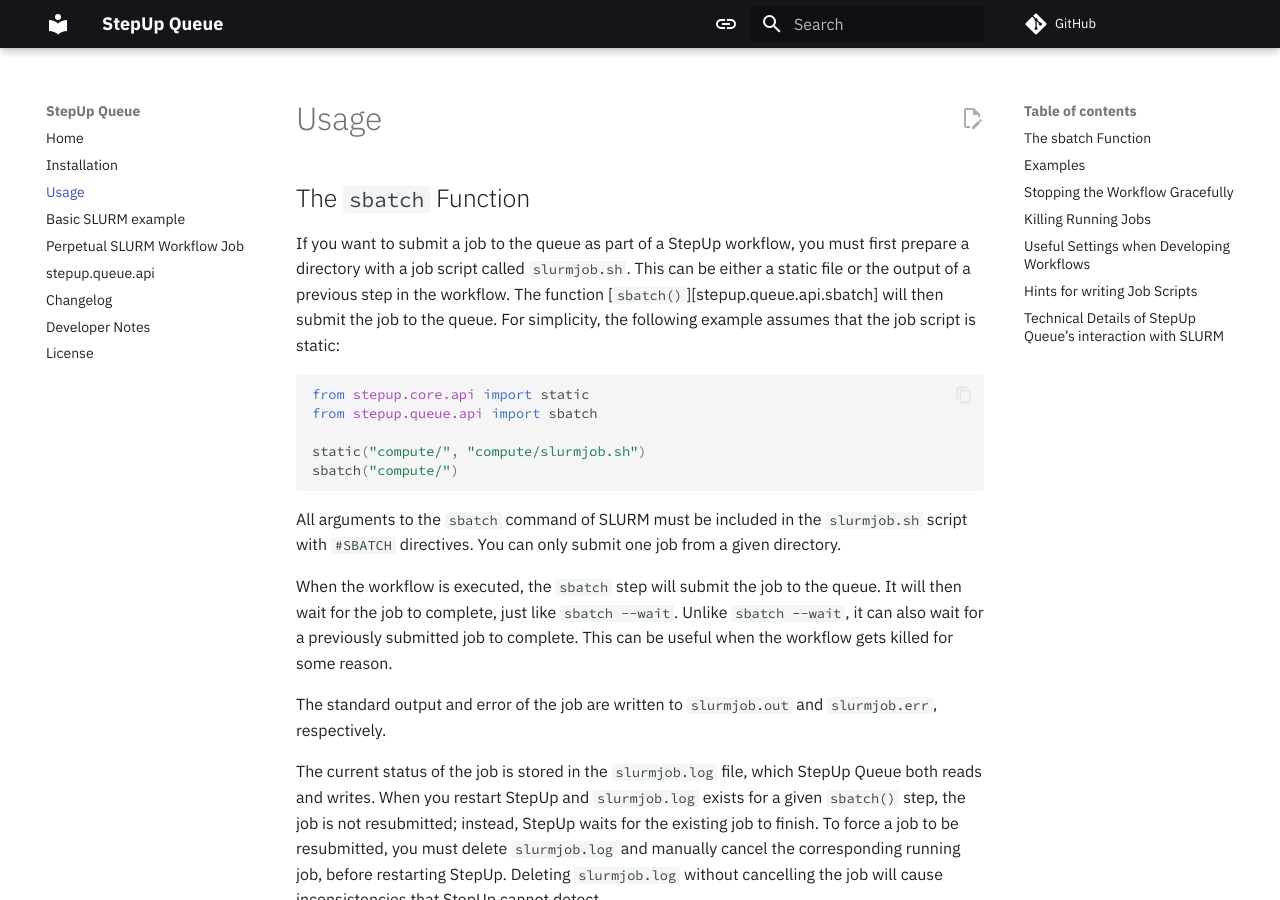
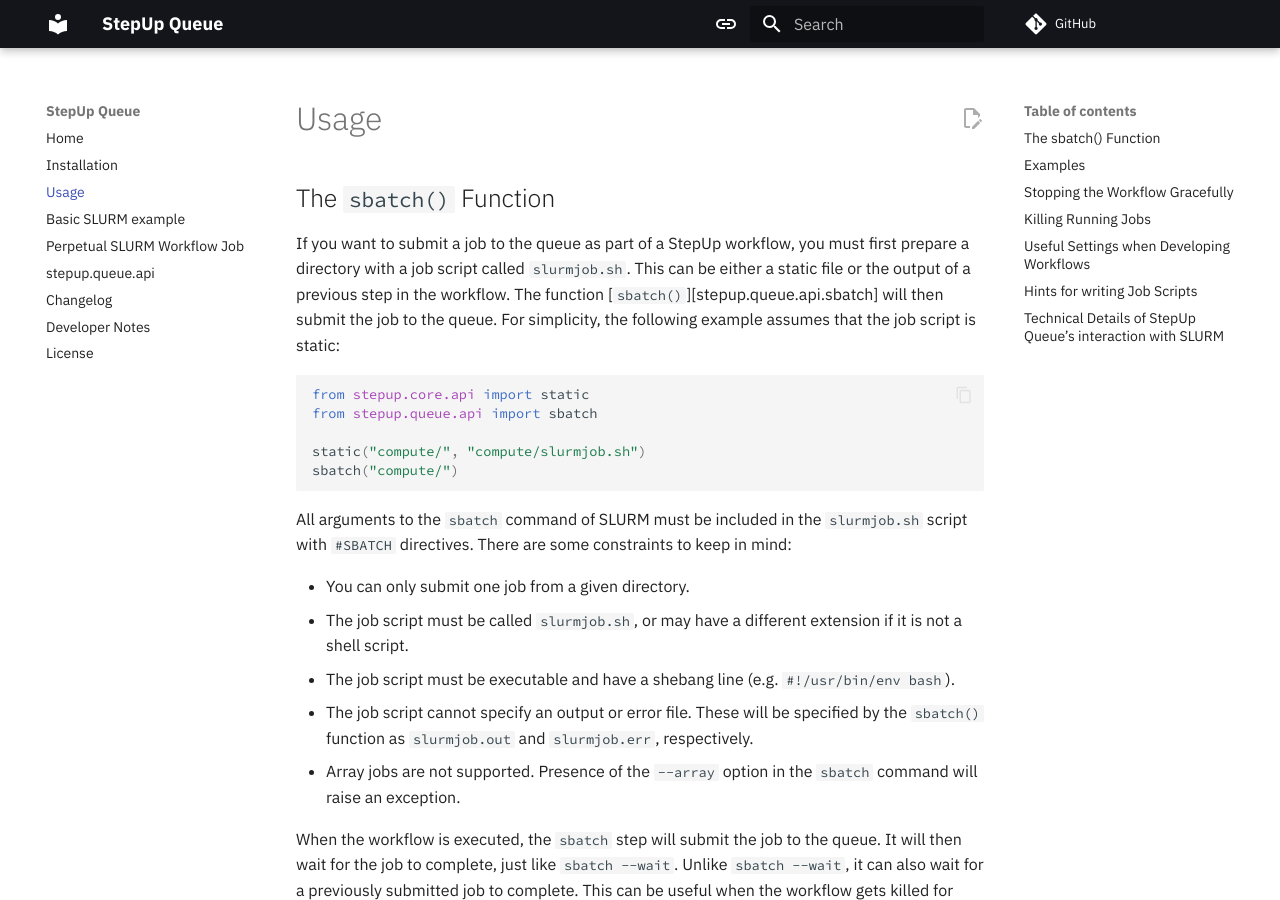
Before and after one commit to reproducible-reporting/stepup-queue, an MkDocs documentation site: the page built from docs/usage.md, in a window 1280 px wide and 900 px high. Built offline with MkDocs 1.6.1 and Material for MkDocs 9.7.7, drawn with Linux system fonts in a browser that asks for light colours; comment, search, counter and statistics services are not loaded; the version menu is left out; some of the changed text lies outside the part shown.

```diff
--- a/docs/usage.md
+++ b/docs/usage.md
@@ -1,6 +1,6 @@
 # Usage
 
-## The `sbatch` Function
+## The `sbatch()` Function
 
 If you want to submit a job to the queue as part of a StepUp workflow,
 you must first prepare a directory with a job script called `slurmjob.sh`.
@@ -18,7 +18,17 @@ sbatch("compute/")
 
 All arguments to the `sbatch` command of SLURM
 must be included in the `slurmjob.sh` script with `#SBATCH` directives.
-You can only submit one job from a given directory.
+There are some constraints to keep in mind:
+
+- You can only submit one job from a given directory.
+- The job script must be called `slurmjob.sh`,
+  or may have a different extension if it is not a shell script.
+- The job script must be executable and have a shebang line (e.g. `#!/usr/bin/env bash`).
+- The job script cannot specify an output or error file.
+  These will be specified by the `sbatch()` function
+  as `slurmjob.out` and `slurmjob.err`, respectively.
+- Array jobs are not supported.
+  Presence of the `--array` option in the `sbatch` command will raise an exception.
 
 When the workflow is executed, the `sbatch` step will submit the job to the queue.
 It will then wait for the job to complete, just like `sbatch --wait`.
```
Also changed, not shown: other parts of docs/usage.md (+2 -2 lines), docs/changelog.md (+1 -0 lines), 1 other file.
